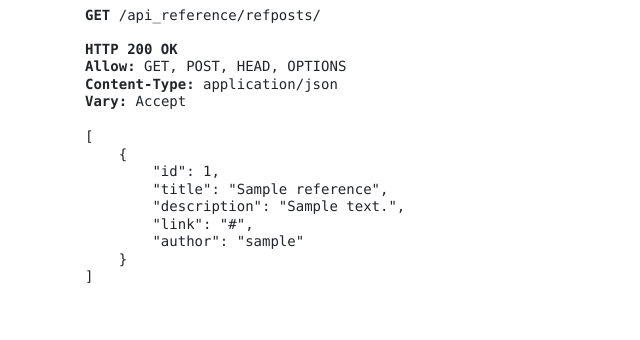
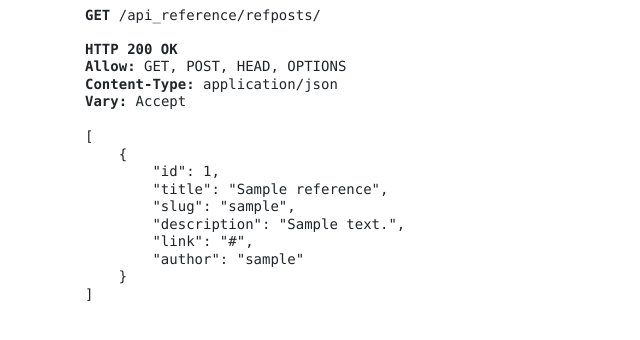
Before and after one commit to maretaatmadja/django_patronus, a Django app: page /api_reference/refposts/ in a window 1280 px wide. Shown: the part 245-585 px from the top of the page, without its empty margins (0-640 px from the left). Run offline with Django 3.2, Linux system fonts and the light colour scheme; tables that the repository leaves empty hold one stand-in row (values such as "Sample post"); some libraries are stand-ins or nearby versions.

Commit message:
Add slug

```diff
--- a/reference/admin.py
+++ b/reference/admin.py
@@ -3,9 +3,10 @@ from .models import Reference
 
 @admin.register(Reference)
 class ReferenceAdmin(admin.ModelAdmin):
-    list_display = ('title', 'description', 'link', 'author', 'created', 'updated')
+    list_display = ('title', 'slug', 'description', 'link', 'author', 'created', 'updated')
     list_filter = ('title', 'description', 'link', 'author', 'created', 'updated')
     search_fields = ('title', 'description')
+    prepopulated_fields = {'slug': ('title',)}
     raw_id_fields = ('author',)
     date_hierarchy = 'created'
     ordering = ('created',)
--- a/reference/api/serializers.py
+++ b/reference/api/serializers.py
@@ -6,4 +6,4 @@ class ReferenceSerializer(serializers.ModelSerializer):
 
     class Meta:
         model = Reference
-        fields = ['id', 'title', 'description', 'link', 'author']
+        fields = ['id', 'title', 'slug', 'description', 'link', 'author']
--- a/reference/api/views.py
+++ b/reference/api/views.py
@@ -11,9 +11,13 @@ class ReferenceListView(generics.ListCreateAPIView):
 
     def perform_create(self, serializer):
         if serializer.is_valid():
-            serializer.save(author = self.request.user)
+            serializer.save(author = self.request.user, slug=slugify(serializer.validated_data['title'], allow_unicode=True))
 
 class ReferenceDetailView(generics.RetrieveUpdateDestroyAPIView):
     queryset = Reference.objects.all()
     serializer_class = ReferenceSerializer
     permission_classes = [permissions.IsAuthenticatedOrReadOnly, IsAuthorOrReadonly]
+
+    def perform_update(self, serializer):
+        if serializer.is_valid():
+            serializer.save(slug=slugify(serializer.validated_data['title'], allow_unicode=True))
--- a/reference/models.py
+++ b/reference/models.py
@@ -5,6 +5,7 @@ from django.urls import reverse_lazy
 
 class Reference(models.Model):
     title = models.CharField(max_length=250)
+    slug = models.SlugField(max_length=250, blank=True)
     description = models.CharField(max_length=250)
     link = models.URLField()
     author = models.ForeignKey(User, on_delete=models.CASCADE, related_name = 'references')
--- a/reference/templates/reference/post/list.html
+++ b/reference/templates/reference/post/list.html
@@ -27,8 +27,8 @@
 
         {% if refpost.author == request.user %} <!--hanya bisa update delete post milik user yg login-->
         <p>
-            <a href="{% url 'reference:reference_update' refpost.id %}">Update Reference</a> |
-            <a href="{% url 'reference:reference_delete' refpost.id %}">Delete Reference</a>
+            <a href="{% url 'reference:reference_update' refpost.id refpost.slug %}">Update Reference</a> |
+            <a href="{% url 'reference:reference_delete' refpost.id refpost.slug %}">Delete Reference</a>
         </p>
         {% endif %}
     {% endfor %}
--- a/reference/urls.py
+++ b/reference/urls.py
@@ -6,6 +6,6 @@ app_name = 'reference'
 urlpatterns = [
     path('', views.ReferenceListView.as_view(), name='reference_list'),
     path('refpost/add/', views.ReferenceCreateView.as_view(), name='reference_create'),
-    path('refpost/<int:pk>/update/', views.ReferenceUpdateView.as_view(), name='reference_update'),
-    path('refpost/<int:pk>/delete/', views.ReferenceDeleteView.as_view(), name='reference_delete')
+    path('refpost/<int:pk>-<slug:slug>/update/', views.ReferenceUpdateView.as_view(), name='reference_update'),
+    path('refpost/<int:pk>-<slug:slug>/delete/', views.ReferenceDeleteView.as_view(), name='reference_delete')
 ]
```
Also changed, not shown: reference/views.py (+8 -2 lines), reference/migrations/0005_reference_slug.py (added), reference/migrations/0006_auto_20200612_2040.py (added).
